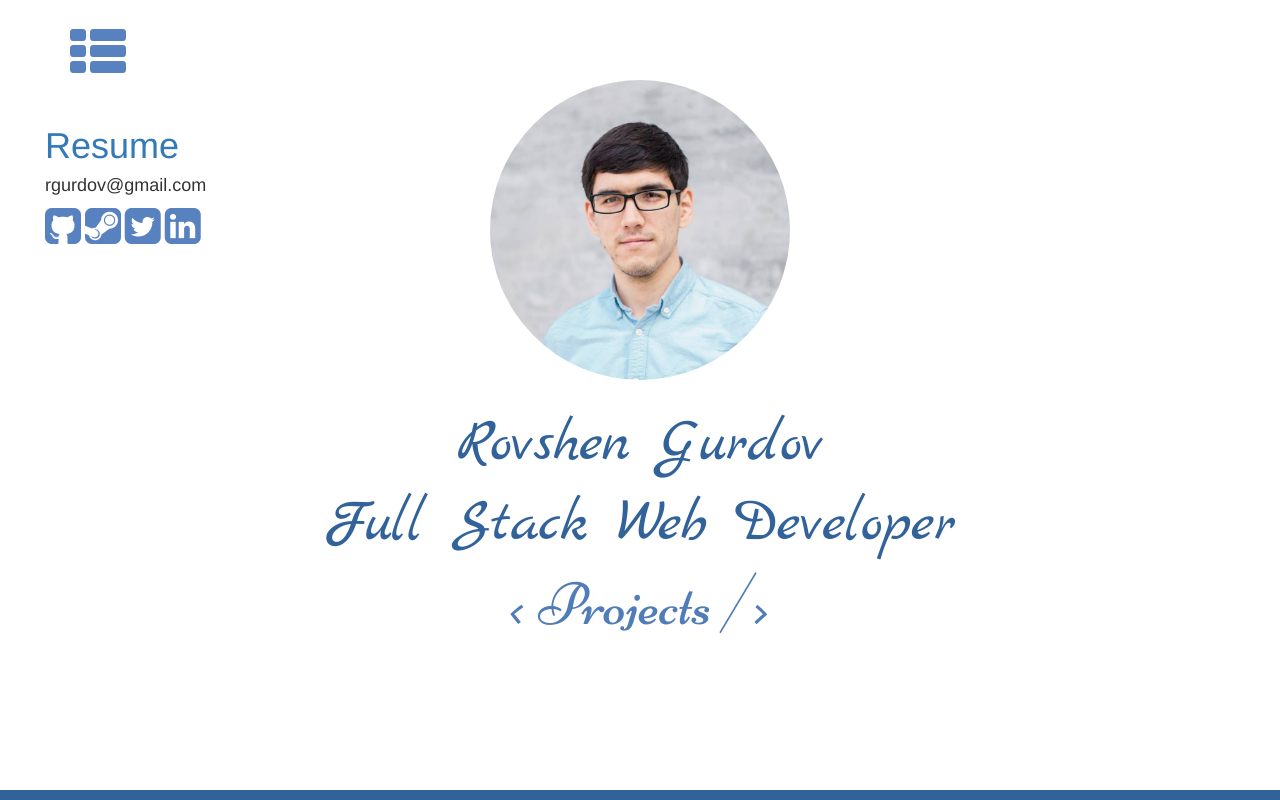
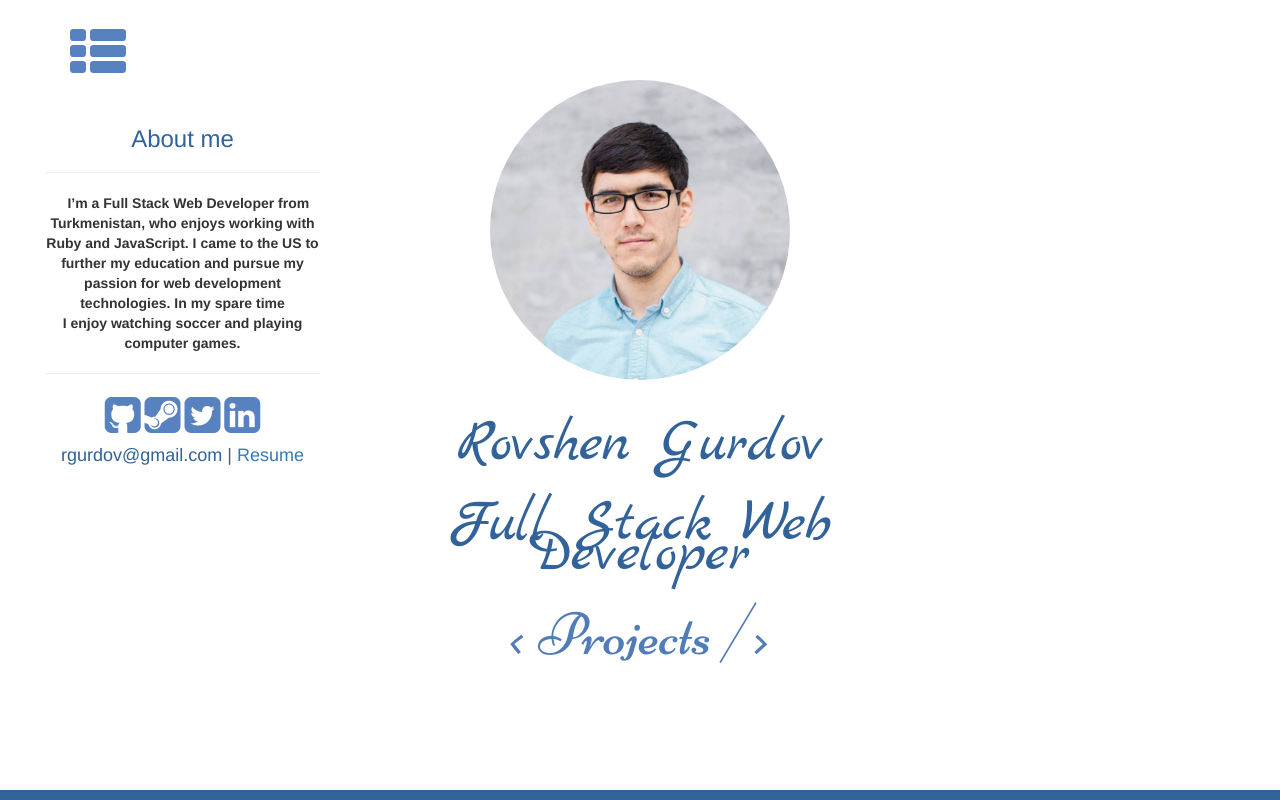
Before and after one commit to 7urkm3n/7urkm3n.github.io, a plain HTML site: page index.html in a window 1280 px wide. Both pictures are taken after a click on the icon 98 px from the left and 53 px from the top of the page. Drawn offline with Linux system fonts and the light colour scheme.

Commit message:
about me part added

```diff
--- a/assets/css/custom.scss
+++ b/assets/css/custom.scss
@@ -1,3 +1,4 @@
+// sass --watch custom.scss:custom.css
 $primary-color: #316299;
 $secondary-color: #5882BF;
 @import url('https://fonts.googleapis.com/css?family=Marck+Script');
@@ -95,6 +96,7 @@ $secondary-color: #5882BF;
 }
 .contacts{
 	a:hover{text-decoration: none;}
+	h3, h4{color: $primary-color}
 }
 .btn .btn-default{
 	width: 200px;
--- a/index.html
+++ b/index.html
@@ -18,11 +18,14 @@
 <div class="container-fluid">
     <div class="col-md-12">
     <a href="#" class='logo' id='main'> < Rovshen Gurdov /> </a>
-        <div class="col-md-2 block">
+        <div class="col-md-3 block">
             <a href="#"><i class='fa fa-th-list fa-4x' id='contacts'></i></a>
-            <div class="contacts align-left">
-                <a href="file/resume.pdf" target="_blank"><h1>Resume</h1></a>
-                <h4><i>rgurdov@gmail.com</i></h4>
+            <div class="contacts align-left text-center">
+                <h3 class='text-center'>About me</h3><hr>
+                <p> &nbsp;&nbsp; <b>I’m a Full Stack Web Developer from Turkmenistan, who enjoys working with Ruby and JavaScript. I came to the US to further my education and pursue my passion for web development technologies. In my spare time <br> I enjoy watching soccer and playing computer games.</b>
+                </p>
+                <hr>
+                <!-- <h3 class='text-center'>Contacts</h3><hr> -->
                 <a href="https://github.com/7urkm3n" target="_blank">
                     <i class="fa fa-github-square fa-3x i"></i>
                 </a>
@@ -35,11 +38,12 @@
                 <a href="https://www.linkedin.com/in/7urkm3n" target="_blank">
                     <i class="fa fa-linkedin-square fa-3x i left"></i>
                 </a>
+                <h4><i>rgurdov@gmail.com</i> | <a href="file/resume.pdf" target="_blank">Resume</a> </h4>
             </div>
         </div> <!-- End col-md-2 Block -->
 
         <div class="main">
-            <div class="col-md-8 main text-center">
+            <div class="col-md-6 main text-center">
                 <div class='avatar'></div>
                 <h1>Rovshen Gurdov</h1>
                 <h3>Full Stack Web Developer</h3>
```
Also changed, not shown: assets/css/custom.css, 1 other file.
